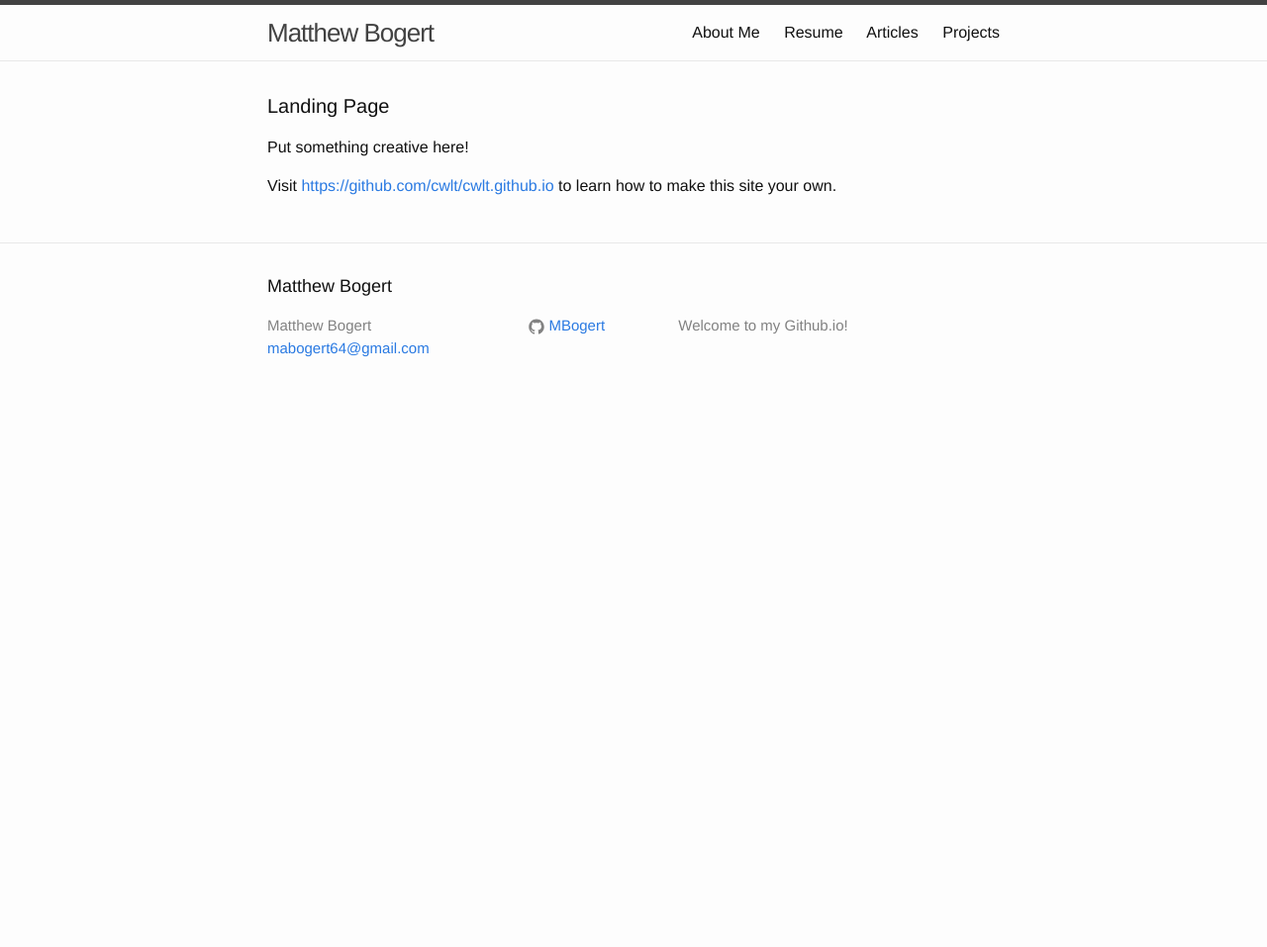
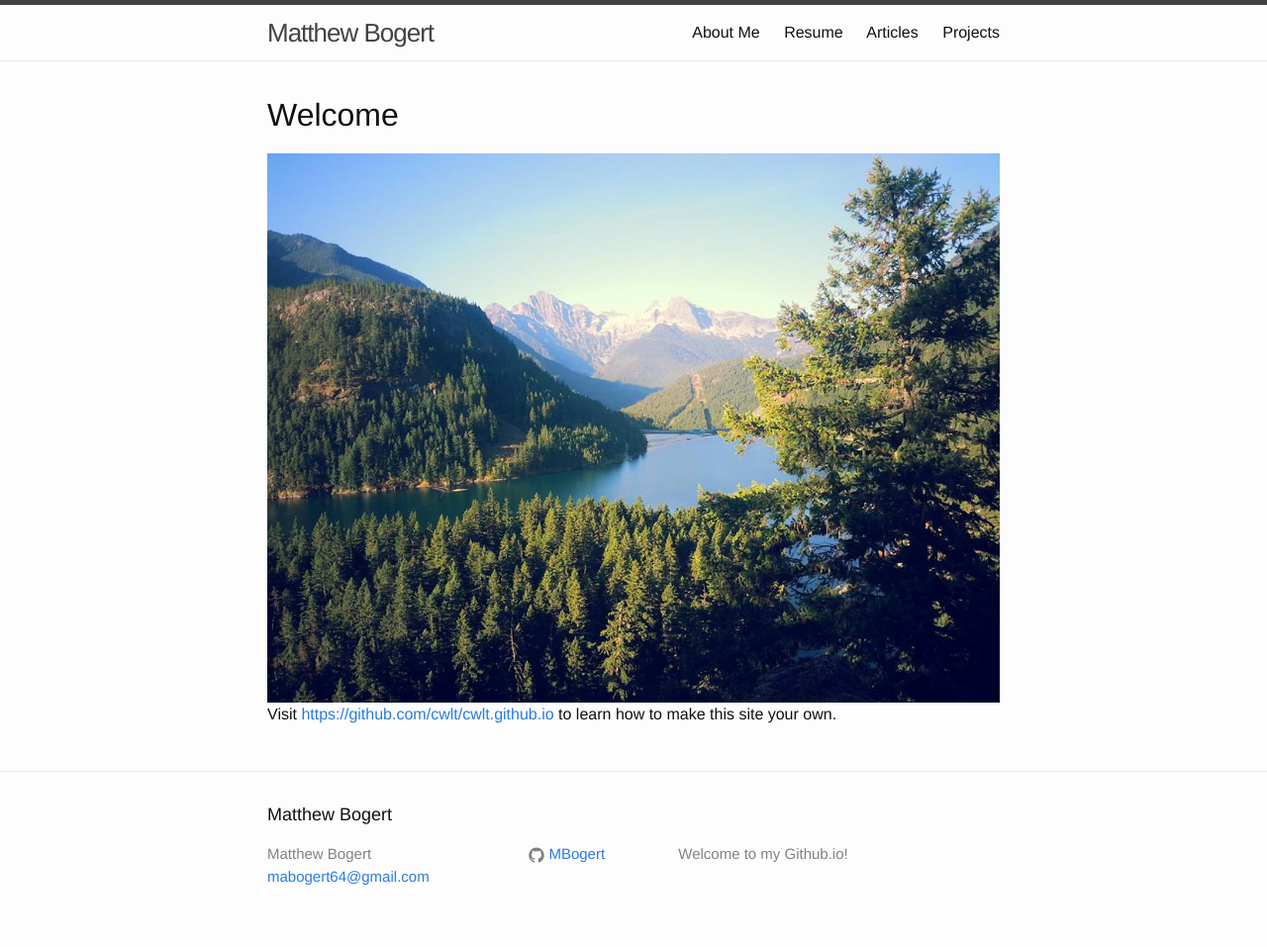
Before and after one commit to MBogert/MBogert.github.io, a Jekyll site: the page built from index.html, in a window 1280 px wide. Shown: the whole page at 99% size. Built offline with Jekyll 4.4.1, drawn with Linux system fonts in a browser that asks for light colours; before the commit the page ends 900 px from its top, so only the background shows below that.

Commit message:
Landing Page Photo

```diff
--- a/index.html
+++ b/index.html
@@ -4,9 +4,9 @@ layout: default
 
 <div class="home">
 
-  <h1 class="page-heading">Landing Page</h1>
+  <h1>Welcome</h1>
 
-  <p>Put something creative here!</p>
+  <img src="/resources/LandingPic.jpg">
 
   <p>Visit <a href="https://github.com/cwlt/cwlt.github.io"> https://github.com/cwlt/cwlt.github.io </a> to learn how to make this site your own.</p>
 
```
Also changed, not shown: resources/LandingPic.jpg (added).
